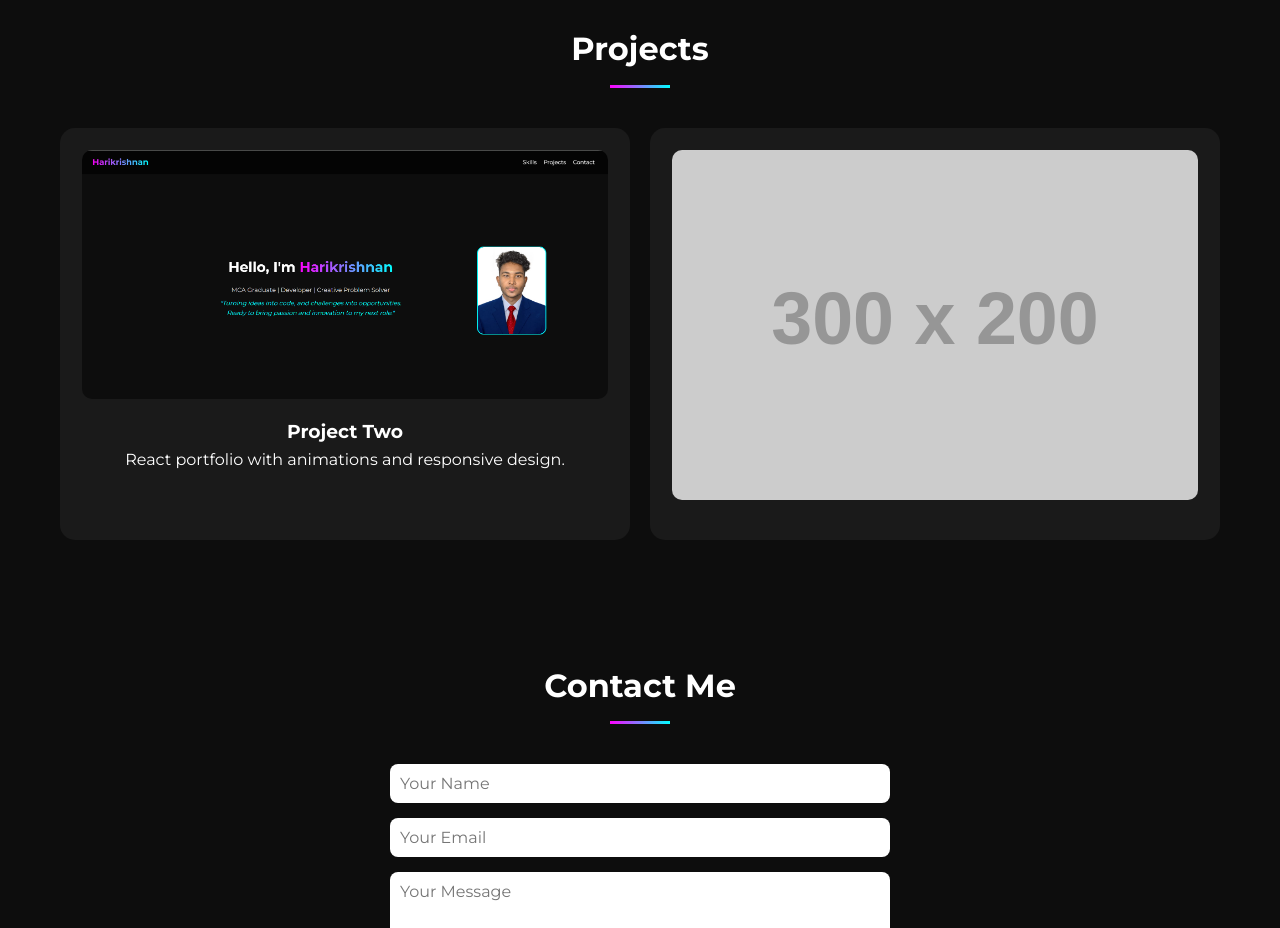
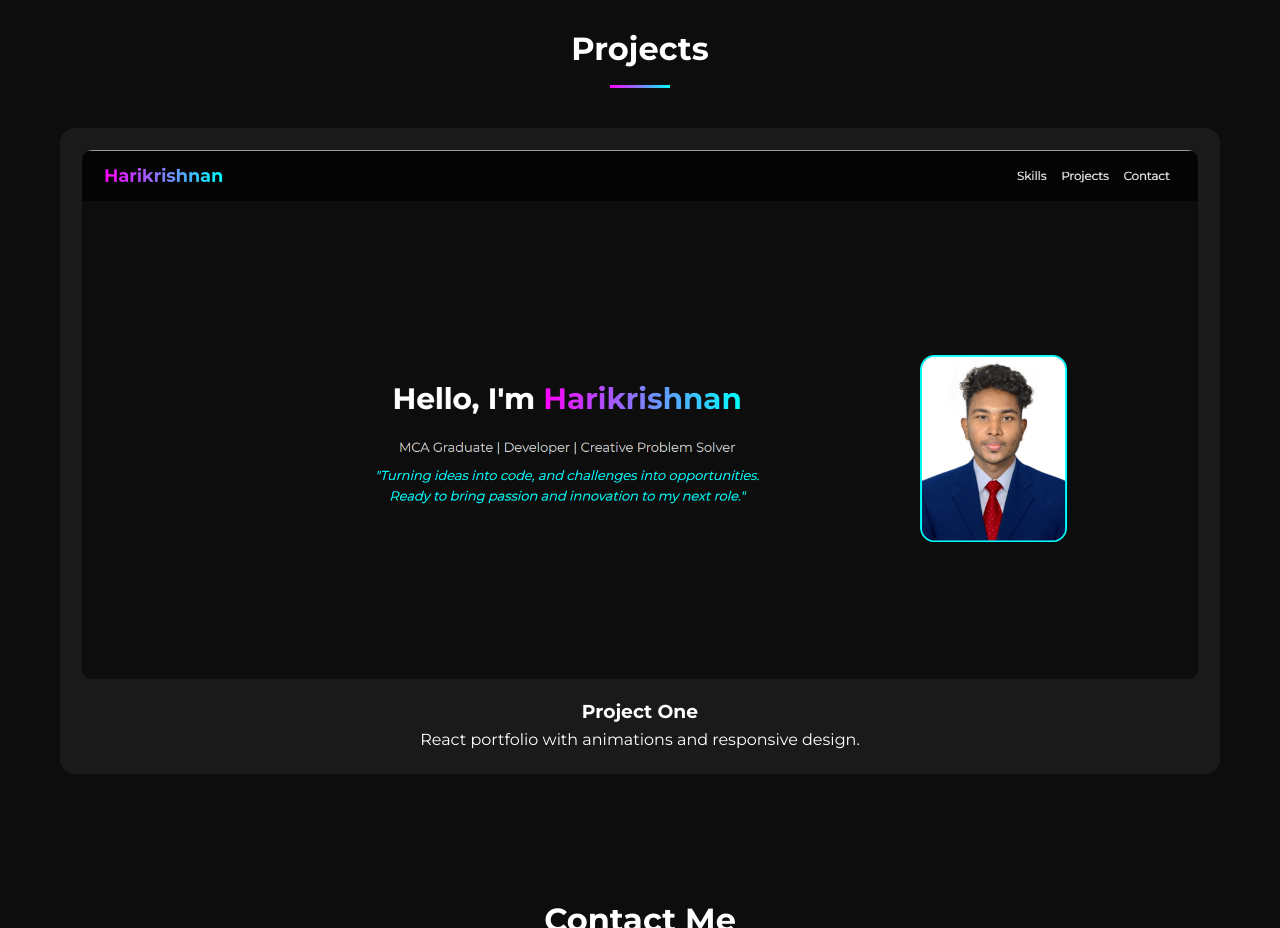
Before and after one commit to Harikrishnan2802/myportfolio, a plain HTML site: page index.html in a window 1280 px wide. Shown: the part 1220-2148 px from the top of the page. Drawn offline with Linux system fonts and the light colour scheme; placeholder pictures from the web are drawn by us.

Commit message:
Update index.html

```diff
--- a/index.html
+++ b/index.html
@@ -200,13 +200,8 @@
             <a href="https://harikrishnan2802.github.io/myportfolio/" target="_blank">
                 <img src="project1.png" alt="Project 1">
                 </a>
-                <h3>Project Two</h3>
+                <h3>Project One</h3>
                 <p>React portfolio with animations and responsive design.</p>
-        </div>
-        <div class="card">
-            <a href="https://exampleproject2.com" target="_blank">
-                <img src="https://via.placeholder.com/300x200" alt="Project 2">
-            </a>
         </div>
     </div>
 </section>
```
